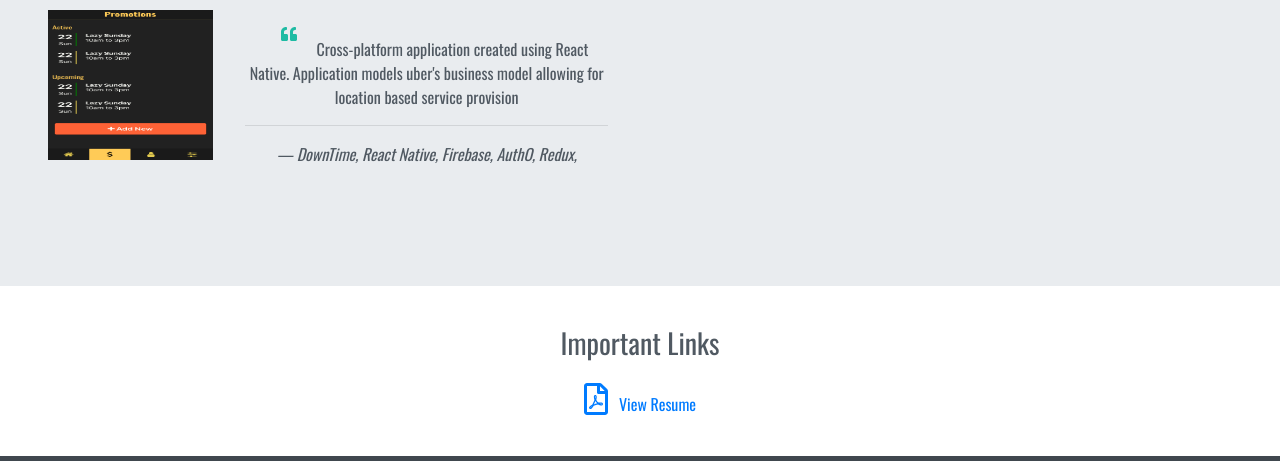
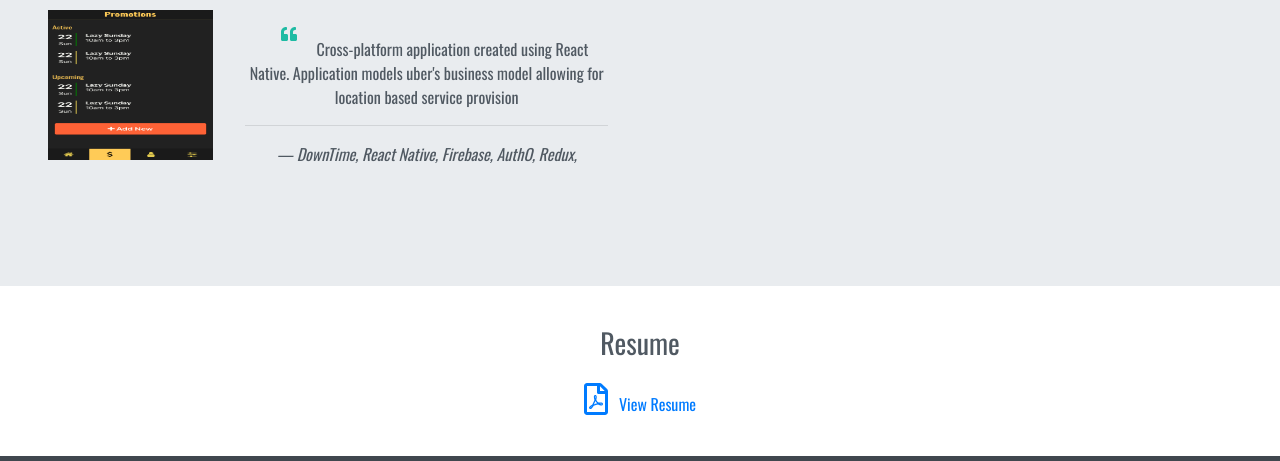
Before and after one commit to creig-with-an-E/creigphiri.github.io, a plain HTML site: page index.html in a window 1280 px wide. Shown: the part 3017-3478 px from the top of the page. Drawn offline with nearby package versions, Linux system fonts and the light colour scheme.

Commit message:
minor update

```diff
--- a/index.html
+++ b/index.html
@@ -260,7 +260,7 @@
       </div>
       <!-- end of jumbotron -->
       <div class="col-12 narrow text-center">
-        <h3 class="h3 mb-4">Important Links</h3>
+        <h3 class="h3 mb-4">Resume</h3>
         <a href="./creigResume.pdf" target="_blank" ><i class="far fa-file-pdf fa-2x"></i>&nbsp;&nbsp; View Resume</a>
       </div>
     </div>
```
